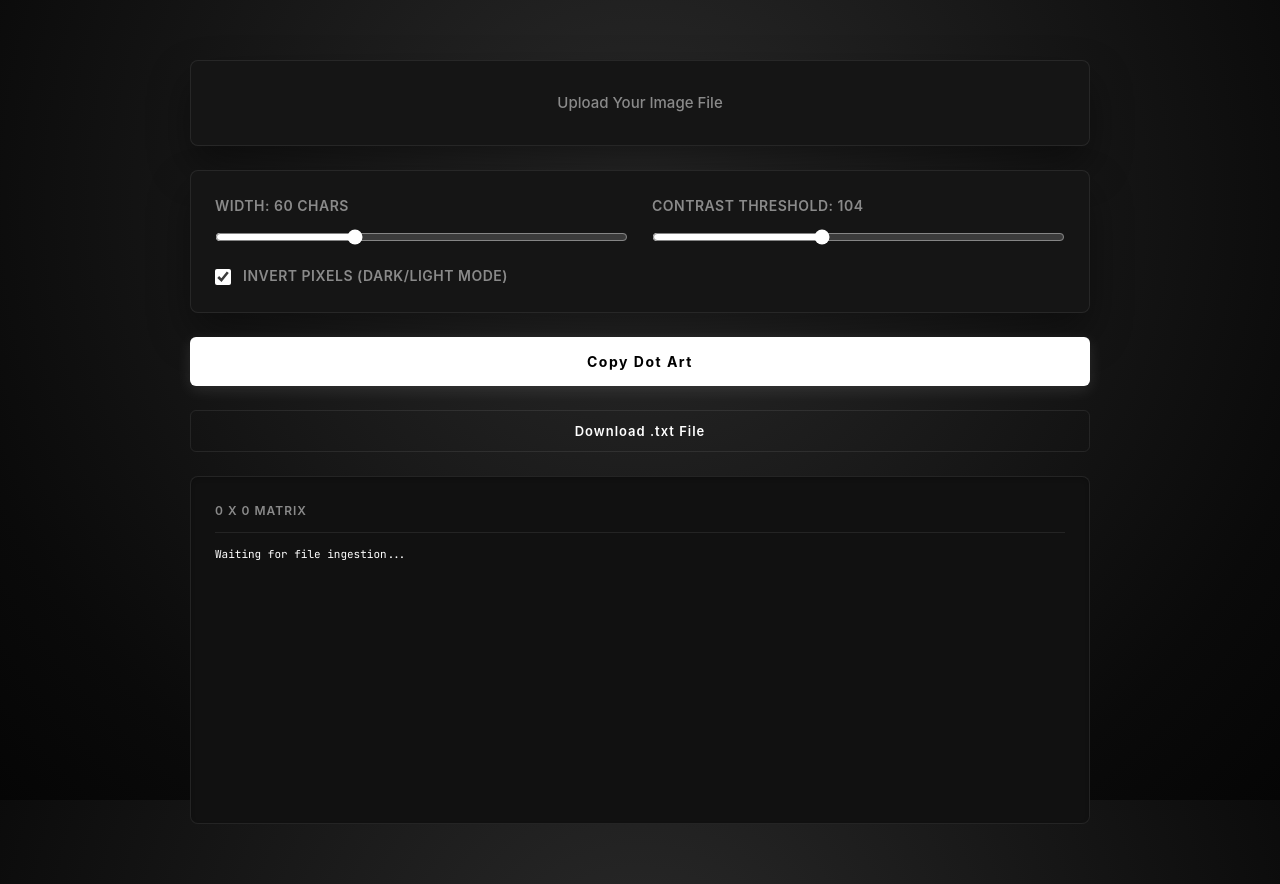
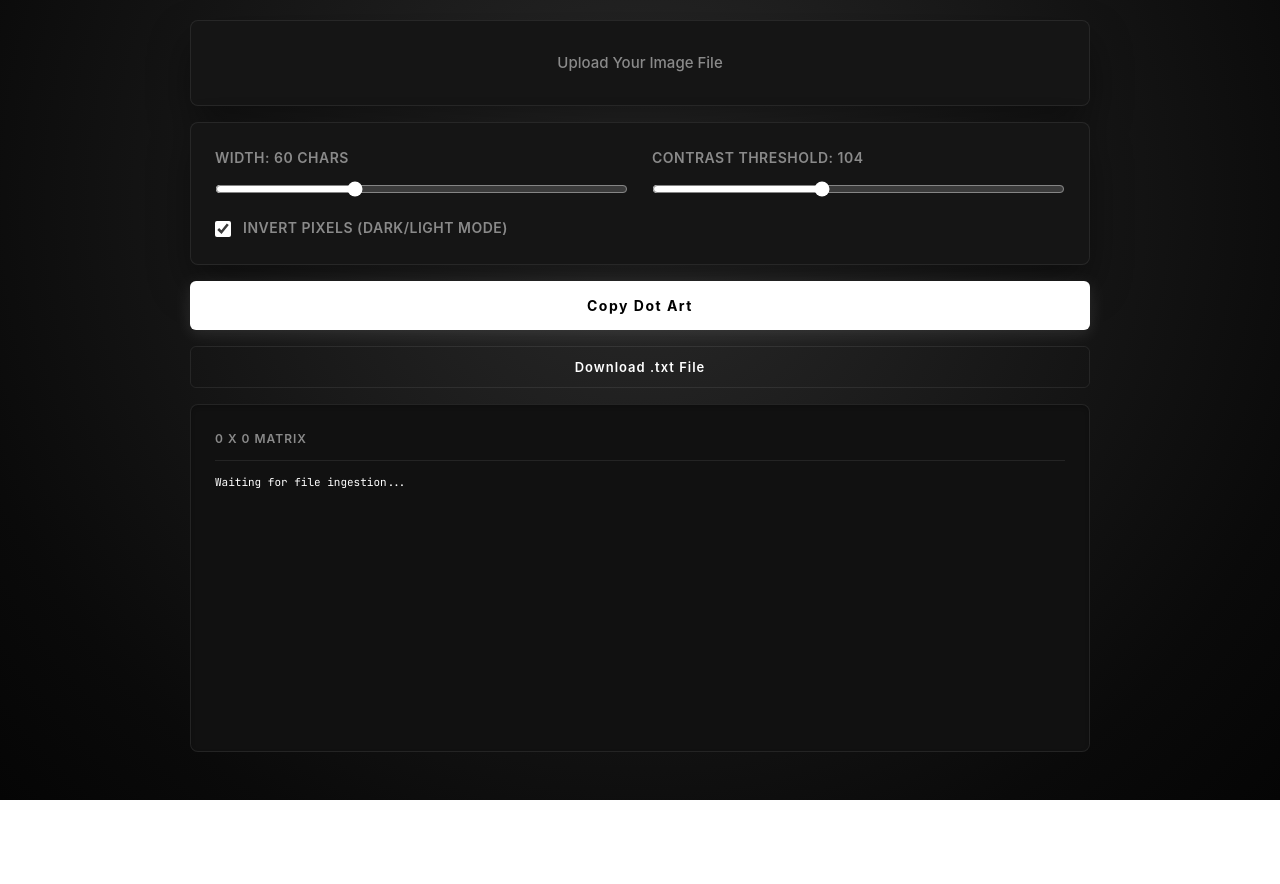
Before and after one commit to CoffeeUnderflow/dot-art-generator, a plain HTML site: page index.html in a window 1280 px wide. After the commit the page ends 800 px from the top, so only its background shows below. Drawn offline with Linux system fonts and the light colour scheme.

Commit message:
reduce padding and gap

```diff
--- a/style.css
+++ b/style.css
@@ -52,7 +52,7 @@ body {
     background: var(--bg-glow);
     background-attachment: fixed;
     color: var(--text-main);
-    padding: 60px 20px;
+    padding: 20px; /* Reduced from 60px 20px */
     display: flex;
     flex-direction: column;
     align-items: center;
@@ -66,7 +66,7 @@ body {
     max-width: 900px;
     display: flex;
     flex-direction: column;
-    gap: 24px;
+    gap: 16px; /* Reduced from 24px */
 }
 
 /* ==========================================================================
```
